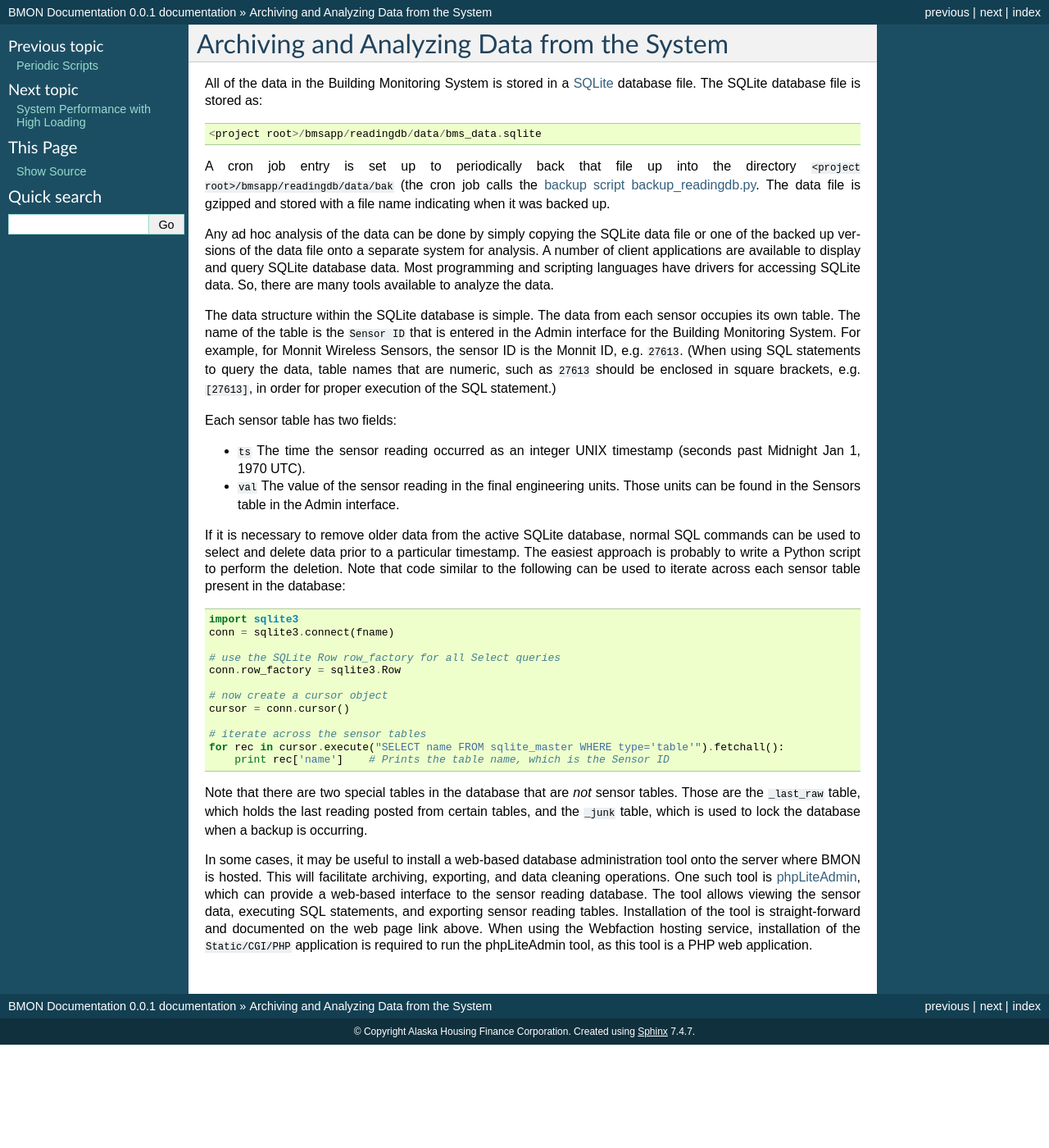
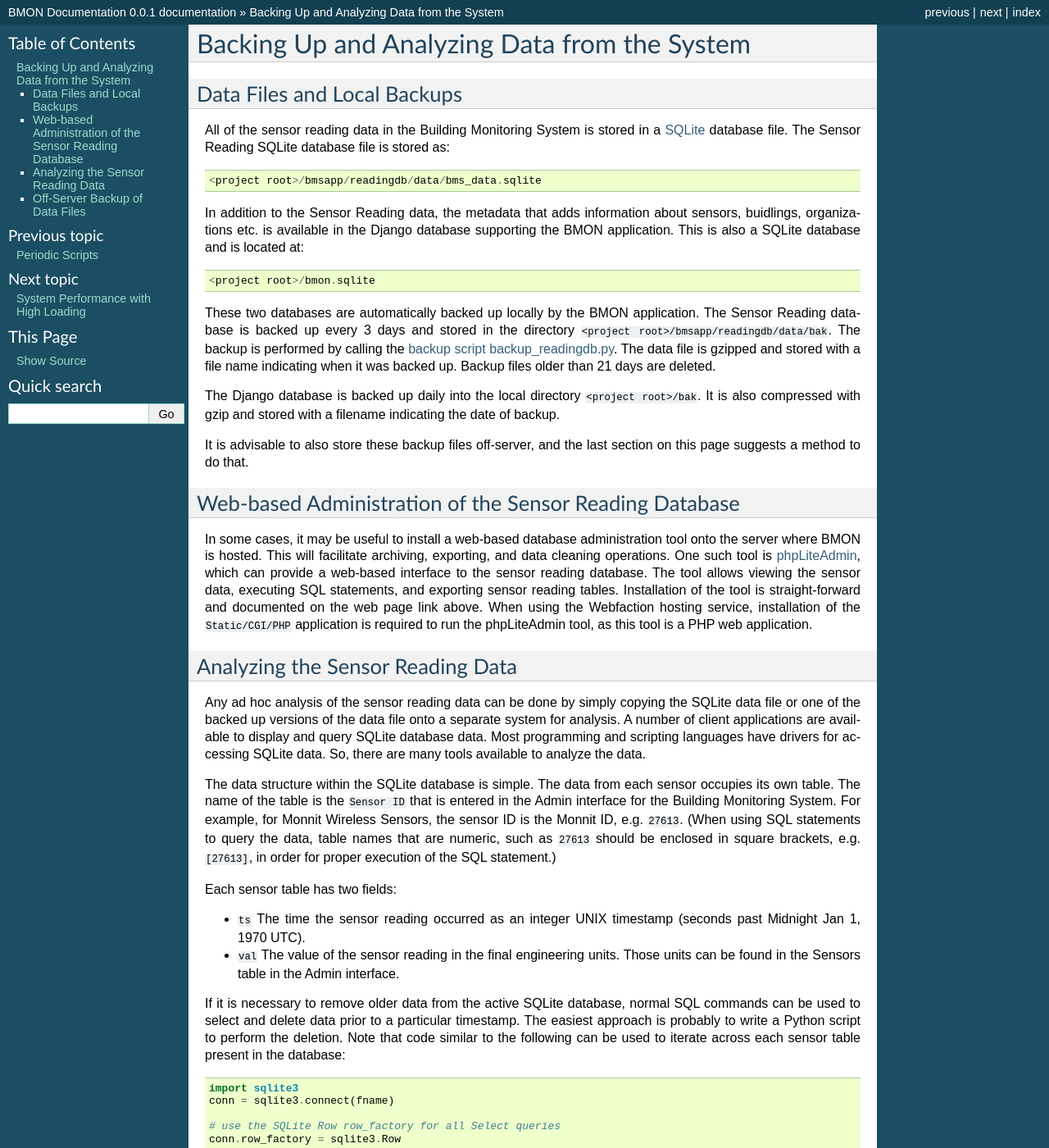
Before and after one commit to alanmitchell/bmon, a Sphinx documentation site: the page built from docs/source/archiving-and-analyzing-data-from-the-system.rst, in a window 1280 px wide and 1400 px high. Shown: the whole window at 82% size. Built offline with Sphinx 7.4.7, drawn with Linux system fonts in a browser that asks for light colours; some of the changed text lies outside the part shown.

Commit message:
Documented Off-Server Backup and improved Organization of that Docs section.

```diff
--- a/docs/source/archiving-and-analyzing-data-from-the-system.rst
+++ b/docs/source/archiving-and-analyzing-data-from-the-system.rst
@@ -1,24 +1,63 @@
 .. _archiving-and-analyzing-data-from-the-system:
 
-Archiving and Analyzing Data from the System
-============================================
+Backing Up and Analyzing Data from the System
+=============================================
 
-All of the data in the Building Monitoring System is stored in a
-`SQLite <http://www.sqlite.org/>`_ database file. The SQLite database
+Data Files and Local Backups
+----------------------------
+
+All of the sensor reading data in the Building Monitoring System is stored in a
+`SQLite <http://www.sqlite.org/>`_ database file. The Sensor Reading SQLite database
 file is stored as:
 
 ::
 
     <project root>/bmsapp/readingdb/data/bms_data.sqlite
 
-A cron job entry is set up to periodically back that file up into the
-directory ``<project root>/bmsapp/readingdb/data/bak`` (the cron job
-calls the `backup script
+In addition to the Sensor Reading data, the metadata that adds information about
+sensors, buidlings, organizations etc. is available in the Django database supporting
+the BMON application.  This is also a SQLite database and is located at:
+
+::
+
+    <project root>/bmon.sqlite
+
+These two databases are automatically backed up locally by the BMON application.
+The Sensor Reading database is backed
+up every 3 days and stored in the directory ``<project root>/bmsapp/readingdb/data/bak``.
+The backup is performed by calling the `backup script
 backup_readingdb.py <https://github.com/alanmitchell/bmon/blob/master/bmsapp/scripts/backup_readingdb.py>`_.
 The data file is gzipped and stored with a file name indicating when it
-was backed up.
+was backed up.  Backup files older than 21 days are deleted.
 
-Any ad hoc analysis of the data can be done by simply copying the SQLite
+The Django database is backed up daily into the local directory
+``<project root>/bak``. It is also compressed with gzip and stored
+with a filename indicating the
+date of backup.
+
+It is advisable to also store these backup files off-server, and the last section
+on this page suggests a method to do that.
+
+Web-based Administration of the Sensor Reading Database
+-------------------------------------------------------
+
+In some cases, it may be useful to install a web-based database
+administration tool onto the server where BMON is hosted. This will
+facilitate archiving, exporting, and data cleaning operations. One such
+tool is `phpLiteAdmin <https://code.google.com/p/phpliteadmin/>`_,
+which can provide a web-based interface to the sensor reading database.
+The tool allows viewing the sensor data, executing SQL statements, and
+exporting sensor reading tables. Installation of the tool is
+straight-forward and documented on the web page link above. When using
+the Webfaction hosting service, installation of the ``Static/CGI/PHP``
+application is required to run the phpLiteAdmin tool, as this tool is a
+PHP web application.
+
+
+Analyzing the Sensor Reading Data
+---------------------------------
+
+Any ad hoc analysis of the sensor reading data can be done by simply copying the SQLite
 data file or one of the backed up versions of the data file onto a
 separate system for analysis. A number of client applications are
 available to display and query SQLite database data. Most programming
@@ -68,14 +107,39 @@
 reading posted from certain tables, and the ``_junk`` table, which is
 used to lock the database when a backup is occurring.
 
-In some cases, it may be useful to install a web-based database
-administration tool onto the server where BMON is hosted. This will
-facilitate archiving, exporting, and data cleaning operations. One such
-tool is `phpLiteAdmin <https://code.google.com/p/phpliteadmin/>`_,
-which can provide a web-based interface to the sensor reading database.
-The tool allows viewing the sensor data, executing SQL statements, and
-exporting sensor reading tables. Installation of the tool is
-straight-forward and documented on the web page link above. When using
-the Webfaction hosting service, installation of the ``Static/CGI/PHP``
-application is required to run the phpLiteAdmin tool, as this tool is a
-PHP web application.
+Off-Server Backup of Data Files
+-------------------------------
+
+It is advisable to back up the two database files to a location off of
+the BMON server.  One approach to this is to use the
+`Amazon Web Services (AWS) S3 Storage Service <https://aws.amazon.com/s3/>`_
+as the destination of those backups.  To use the service, there are a
+number of requirements:
+
+- An AWS Account.
+- Installation of the AWS Command Line Interface as `described here <https://aws.amazon.com/cli/>`_.
+- Installation of AWS credentials on the BMON server as `described here <https://docs.aws.amazon.com/cli/latest/userguide/cli-configure-files.html>`_.
+- Creation of an S3 Bucket to copy the data files into.  This can be done
+  through the online AWS console.
+- Adding lines to the BMON server crontab file to periodically copy backup files to the S3 bucket.
+
+Here is an example of the crontab jobs used to backup both the sensor reading
+and Django database files:
+
+.. code:: bash
+
+    18 11,23 * * * ~/bin/aws s3 sync ~/webapps/django/bmon/bak s3://bmon.xyz.com/ahfc/django
+    25 11,23 * * * ~/bin/aws s3 sync ~/webapps/django/bmon/bmsapp/readingdb/data/bak s3://bmon.xyz.com/ahfc/data --storage-class ONEZONE_IA
+
+These crontab jobs copy any new files from the two BMON backup directories
+to the S3 bucket.  Both jobs run twice a day.  The large sensor reading database file
+uses the S3 storage class of ONEZONE_IA (One Zone Infrequent Access) to reduce
+storage costs.
+
+A `Lifecycle Rule <https://docs.aws.amazon.com/AmazonS3/latest/dev/object-lifecycle-mgmt.html>`_
+was established on the S3 storage bucket to delete backup files that are
+older than 90 days.
+
+For Alaska-owned BMON Servers, an expense-free S3 bucket with associated
+credentials is available to backup BMON data files.  Contact Alan Mitchell
+at alan@analysisnorth.com.
```
